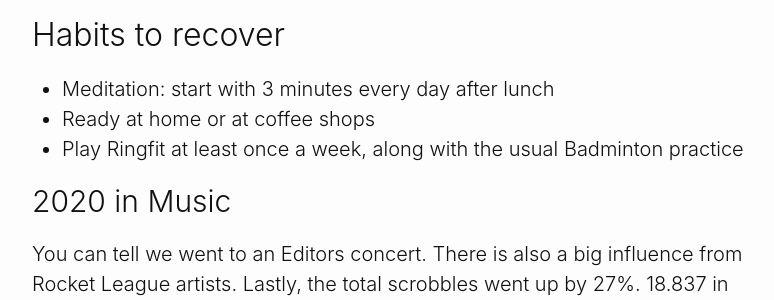
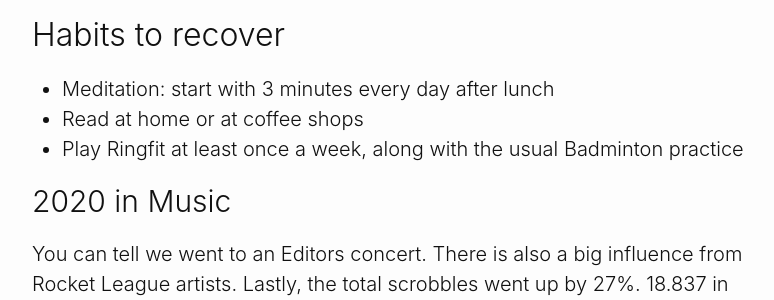
Before and after one commit to fjaguero/site, a Jekyll site: the page built from _posts/2021-02-02-my-2020-annual-review.markdown, in a window 1280 px wide and 900 px high, scrolled down 3111 px. Shown: the part 153-453 px from the top of the window, without its empty margins (238-1012 px from the left). Built offline with Jekyll 4.4.1, drawn with Linux system fonts in a browser that asks for light colours.

Commit message:
fix typos

```diff
--- a/_posts/2021-02-02-my-2020-annual-review.markdown
+++ b/_posts/2021-02-02-my-2020-annual-review.markdown
@@ -80,7 +80,7 @@ I started a book about Epicuro and another one about the cynics but I didn't fin
 ## Habits to recover
 
 - Meditation: start with 3 minutes every day after lunch
-- Ready at home or at coffee shops
+- Read at home or at coffee shops
 - Play Ringfit at least once a week, along with the usual Badminton practice
 
 # 2020 in Music
```
